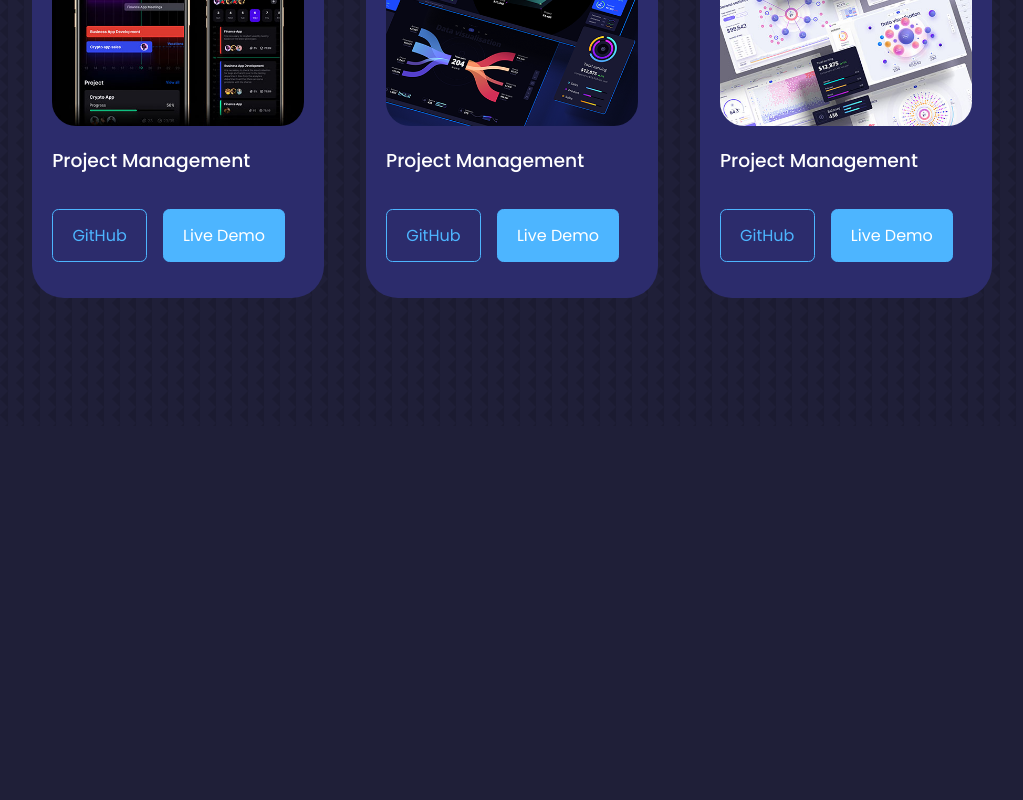
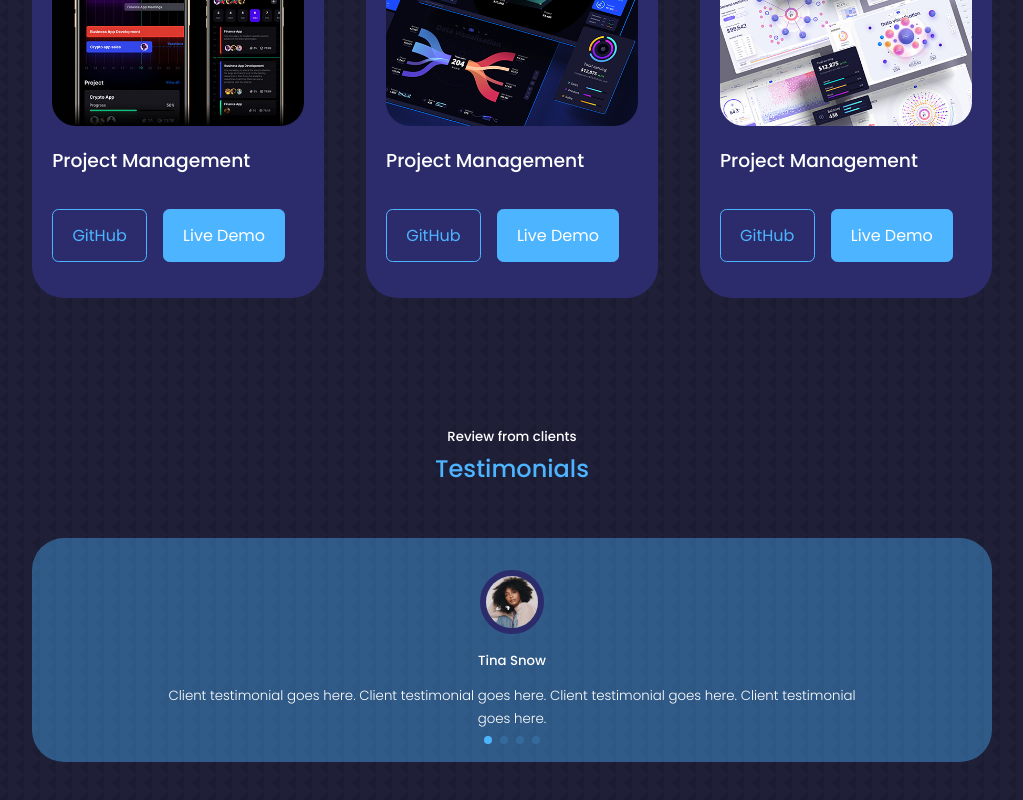
Before and after one commit to sumitra101/react-portfolio-website, a React (Create React App) app: page / in a window 1280 px wide. Shown: the part 3497-4297 px from the top of the page, without its empty margins (128-1151 px from the left). Before the commit the page ends 3923 px from the top, so only its background shows below. Built offline with nearby package versions, Linux system fonts and the light colour scheme.

Commit message:
add testimonial

```diff
--- a/src/components/testimonials/testimonials.css
+++ b/src/components/testimonials/testimonials.css
@@ -0,0 +1,53 @@
+.testimonials__container {
+    width: 40%;
+    padding-bottom: 4rem;
+}
+
+.client__avatar {
+    width: 4rem;
+    aspect-ratio: 1/1;
+    overflow: hidden;
+    border-radius: 50%;
+    margin: 0 auto 1rem;
+    border: 0.4rem solid var(--color-bg-variant);
+}
+
+.testimonial {
+    background: var(--color-primary-variant);
+    text-align: center;
+    padding: 2rem;
+    border-radius: 2rem;
+    user-select: none;
+}
+
+.client__review {
+    color: var(--color-light);
+    font-weight: 300;
+    display: block;
+    width: 80%;
+    margin: 0.8rem auto 0;
+}
+
+.swiper-pagination-clickable .swiper-pagination-bullet {
+    background: var(--color-primary);
+}
+
+
+/* =====media queries (Medium device)++*/
+@media screen and (max-width:1024px) {
+    .testimonials__container {
+        width: 60%;
+    }
+}
+
+
+/* =====media queries (Small device)++*/
+@media screen and (max-width:600px) {
+    .testimonials__container {
+        width: var(--container-width-sm);
+    }
+
+    .client__review {
+        width: var(--container-width-sm);
+    }
+}
--- a/src/components/testimonials/testimonials.jsx
+++ b/src/components/testimonials/testimonials.jsx
@@ -1,9 +1,75 @@
 import React from 'react'
 import './testimonials.css'
+import Avtr1 from '../../assets/avatar1.jpg'
+import Avtr2 from '../../assets/avatar1.jpg'
+import Avtr3 from '../../assets/avatar1.jpg'
+import Avtr4 from '../../assets/avatar1.jpg'
+// import Swiper core and required modules
+import { Pagination } from 'swiper';
+
+import { Swiper, SwiperSlide } from 'swiper/react';
+
+// Import Swiper styles
+import 'swiper/css';
+import 'swiper/css/pagination';
+
+
+const data=[
+    {
+        avatar:Avtr1,
+        name:'Tina Snow',
+        review:' Client testimonial goes here. Client testimonial goes here. Client testimonial goes here. Client testimonial goes here.'
+    },
+    {
+        avatar:Avtr2,
+        name:'Tina Snow',
+        review:' Client testimonial goes here. Client testimonial goes here. Client testimonial goes here. Client testimonial goes here.'
+    },
+    {
+        avatar:Avtr3,
+        name:'Tina Snow',
+        review:' Client testimonial goes here. Client testimonial goes here. Client testimonial goes here. Client testimonial goes here.'
+    },
+    {
+        avatar:Avtr4,
+        name:'Tina Snow',
+        review:' Client testimonial goes here. Client testimonial goes here. Client testimonial goes here. Client testimonial goes here.'
+    }
+]
 
 const testimonials = () => {
   return (
-    <section id='testimonial'></section>
+    <section id='testimonials'>
+        <h5>Review from clients</h5>
+        <h2>Testimonials</h2>
+
+        <Swiper className='container testimonials__container'   modules={[Pagination]}
+      spaceBetween={40}
+      slidesPerView={1}
+      navigation
+      pagination={{ clickable: true }}
+      scrollbar={{ draggable: true }}
+      onSwiper={(swiper) => console.log(swiper)}
+      onSlideChange={() => console.log('slide change')}>
+            {
+                data.map(({avatar,name,review},index)=>{
+                    return(
+                        <SwiperSlide key={index} className='testimonial'>
+                <div className='client__avatar'>
+                    <img src={avatar} alt="" />
+
+                </div>
+                <h5 className='client__name'>{name}</h5>
+                    <small className='client__review'>
+                        {review}
+                    </small>
+            </SwiperSlide>
+                    )
+                })
+            }
+
+        </Swiper>
+    </section>
 
   )
 }
```
